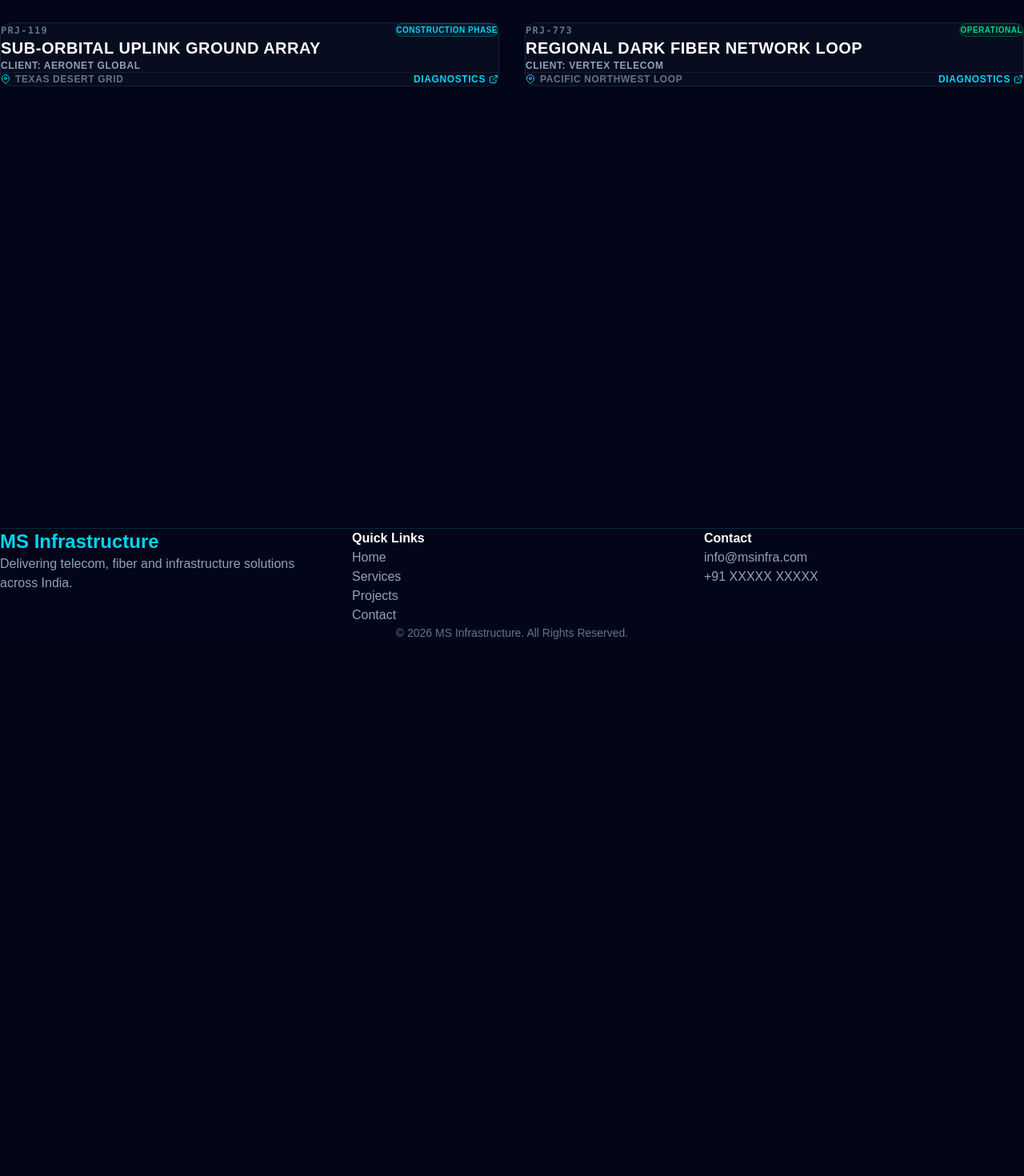
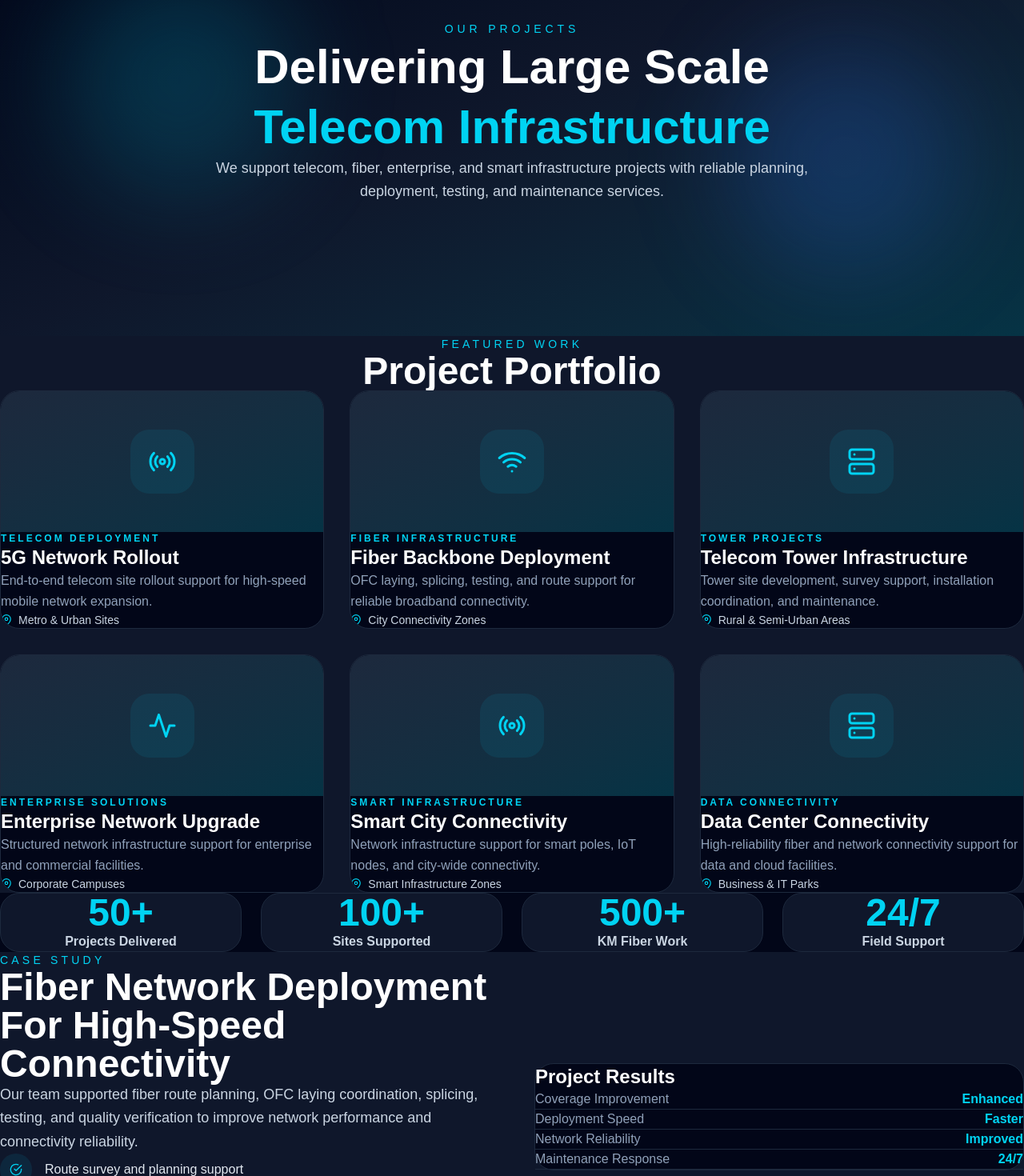
Before and after one commit to ashishrajput000261-commits/ms-infrastructure-website, a React app in the folder Frontend/: page /projects in a window 1280 px wide. Shown: the part 140-1610 px from the top of the page at 80% size. Before the commit the page ends 941 px from the top, so only its background shows below. Built offline with nearby package versions, Linux system fonts and the light colour scheme; the HTML template or start-up script is replaced by a standard one.

Commit message:
Day 06: complete projects page

```diff
--- a/Frontend/src/pages/Projects.jsx
+++ b/Frontend/src/pages/Projects.jsx
@@ -1,63 +1,277 @@
-import React from 'react';
-import { FiExternalLink, FiMapPin } from 'react-icons/fi';
+import React from "react";
+import {
+  FiArrowRight,
+  FiCheckCircle,
+  FiMapPin,
+  FiRadio,
+  FiWifi,
+  FiServer,
+  FiActivity,
+} from "react-icons/fi";
 
-const currentDeployments = [
-  { id: 'PRJ-901', client: 'QuantumTel Inc.', scope: '5G Urban Infill Matrix', loc: 'New York City Hub', status: 'Operational' },
-  { id: 'PRJ-402', client: 'Horizon Cloud Corp', scope: 'Hyperscale Optical Interconnect', loc: 'Silicon Valley Campus', status: 'In Validation' },
-  { id: 'PRJ-119', client: 'AeroNet Global', scope: 'Sub-Orbital Uplink Ground Array', loc: 'Texas Desert Grid', status: 'Construction Phase' },
-  { id: 'PRJ-773', client: 'Vertex Telecom', scope: 'Regional Dark Fiber Network Loop', loc: 'Pacific Northwest Loop', status: 'Operational' },
+const projects = [
+  {
+    title: "5G Network Rollout",
+    location: "Metro & Urban Sites",
+    category: "Telecom Deployment",
+    desc: "End-to-end telecom site rollout support for high-speed mobile network expansion.",
+    icon: <FiRadio />,
+  },
+  {
+    title: "Fiber Backbone Deployment",
+    location: "City Connectivity Zones",
+    category: "Fiber Infrastructure",
+    desc: "OFC laying, splicing, testing, and route support for reliable broadband connectivity.",
+    icon: <FiWifi />,
+  },
+  {
+    title: "Telecom Tower Infrastructure",
+    location: "Rural & Semi-Urban Areas",
+    category: "Tower Projects",
+    desc: "Tower site development, survey support, installation coordination, and maintenance.",
+    icon: <FiServer />,
+  },
+  {
+    title: "Enterprise Network Upgrade",
+    location: "Corporate Campuses",
+    category: "Enterprise Solutions",
+    desc: "Structured network infrastructure support for enterprise and commercial facilities.",
+    icon: <FiActivity />,
+  },
+  {
+    title: "Smart City Connectivity",
+    location: "Smart Infrastructure Zones",
+    category: "Smart Infrastructure",
+    desc: "Network infrastructure support for smart poles, IoT nodes, and city-wide connectivity.",
+    icon: <FiRadio />,
+  },
+  {
+    title: "Data Center Connectivity",
+    location: "Business & IT Parks",
+    category: "Data Connectivity",
+    desc: "High-reliability fiber and network connectivity support for data and cloud facilities.",
+    icon: <FiServer />,
+  },
+];
+
+const stats = [
+  { value: "50+", label: "Projects Delivered" },
+  { value: "100+", label: "Sites Supported" },
+  { value: "500+", label: "KM Fiber Work" },
+  { value: "24/7", label: "Field Support" },
+];
+
+const industries = [
+  "Telecom Operators",
+  "Government Projects",
+  "Enterprise Networks",
+  "Smart Cities",
+  "Data Centers",
+  "Utilities",
 ];
 
 const Projects = () => {
   return (
-    <div className="bg-slate-950 text-white min-h-screen pt-32 pb-24 select-none">
-      <div className="max-w-7xl mx-auto px-4 sm:px-6 lg:px-8">
+    <main className="bg-slate-950 text-white">
+      {/* Hero */}
+      <section className="relative min-h-[70vh] flex items-center justify-center overflow-hidden px-6 pt-24">
+        <div className="absolute inset-0 bg-gradient-to-br from-slate-950 via-slate-900 to-cyan-950"></div>
+        <div className="absolute top-24 left-20 h-72 w-72 rounded-full bg-cyan-500/20 blur-3xl"></div>
+        <div className="absolute bottom-20 right-20 h-72 w-72 rounded-full bg-blue-500/20 blur-3xl"></div>
 
-        {/* Header */}
-        <div className="mb-16">
-          <h1 className="text-xs font-bold text-cyan-400 tracking-widest uppercase mb-4">Active Operations</h1>
-          <h2 className="text-3xl sm:text-4xl font-black uppercase tracking-tight">Deployment Portfolio</h2>
+        <div className="relative z-10 max-w-5xl mx-auto text-center">
+          <p className="text-cyan-400 uppercase tracking-[0.35em] text-sm mb-5">
+            Our Projects
+          </p>
+
+          <h1 className="text-4xl md:text-6xl font-black leading-tight mb-6">
+            Delivering Large Scale
+            <span className="block text-cyan-400">
+              Telecom Infrastructure
+            </span>
+          </h1>
+
+          <p className="max-w-3xl mx-auto text-slate-300 text-lg leading-relaxed">
+            We support telecom, fiber, enterprise, and smart infrastructure
+            projects with reliable planning, deployment, testing, and
+            maintenance services.
+          </p>
+        </div>
+      </section>
+
+      {/* Featured Projects */}
+      <section className="py-24 px-6 bg-slate-900">
+        <div className="max-w-7xl mx-auto">
+          <div className="mb-16 text-center">
+            <p className="text-cyan-400 uppercase tracking-[0.3em] text-sm mb-3">
+              Featured Work
+            </p>
+            <h2 className="text-3xl md:text-5xl font-black">
+              Project Portfolio
+            </h2>
           </div>
 
-        {/* Project Tracking Grid */}
-        <div className="grid grid-cols-1 lg:grid-cols-2 gap-8">
-          {currentDeployments.map((p) => (
+          <div className="grid md:grid-cols-2 lg:grid-cols-3 gap-8">
+            {projects.map((project, index) => (
               <div
-              key={p.id}
-              className="p-6 sm:p-8 rounded-2xl bg-slate-900/40 border border-slate-800/80 hover:bg-slate-900/60 transition-all duration-300 flex flex-col justify-between"
+                key={index}
+                className="group bg-slate-950 border border-slate-800 rounded-3xl overflow-hidden hover:border-cyan-400/60 transition-all duration-300 hover:-translate-y-2"
               >
-              <div>
-                <div className="flex items-center justify-between gap-4 mb-4">
-                  <span className="text-xs font-mono tracking-widest text-slate-500 font-bold">{p.id}</span>
-                  <span className={`text-[10px] font-bold uppercase tracking-wider px-2.5 py-1 rounded-full border ${
-                    p.status === 'Operational'
-                      ? 'bg-emerald-950/40 border-emerald-500/30 text-emerald-400'
-                      : p.status === 'In Validation'
-                      ? 'bg-amber-950/40 border-amber-500/30 text-amber-400'
-                      : 'bg-cyan-950/40 border-cyan-500/30 text-cyan-400'
-                  }`}>
-                    {p.status}
-                  </span>
+                <div className="h-44 bg-gradient-to-br from-slate-800 to-cyan-950 flex items-center justify-center">
+                  <div className="h-20 w-20 rounded-3xl bg-cyan-500/10 text-cyan-400 flex items-center justify-center text-4xl group-hover:bg-cyan-400 group-hover:text-slate-950 transition">
+                    {project.icon}
                   </div>
-                <h3 className="text-xl font-bold uppercase tracking-wide text-white mb-2">{p.scope}</h3>
-                <p className="text-xs font-semibold uppercase tracking-wider text-slate-400 mb-6">Client: {p.client}</p>
                 </div>
 
-              <div className="pt-4 border-t border-slate-800/60 flex items-center justify-between text-xs font-bold tracking-wider uppercase text-slate-500">
-                <span className="flex items-center gap-1.5">
+                <div className="p-8">
+                  <p className="text-cyan-400 text-xs font-bold uppercase tracking-[0.25em] mb-3">
+                    {project.category}
+                  </p>
+
+                  <h3 className="text-2xl font-bold mb-4">
+                    {project.title}
+                  </h3>
+
+                  <p className="text-slate-400 leading-relaxed mb-6">
+                    {project.desc}
+                  </p>
+
+                  <div className="flex items-center gap-2 text-slate-300 text-sm">
                     <FiMapPin className="text-cyan-400" />
-                  {p.loc}
-                </span>
-                <span className="text-cyan-400 hover:underline cursor-pointer flex items-center gap-1">
-                  Diagnostics <FiExternalLink />
-                </span>
+                    {project.location}
+                  </div>
                 </div>
               </div>
             ))}
           </div>
+        </div>
+      </section>
 
+      {/* Stats */}
+      <section className="py-20 px-6 bg-slate-950">
+        <div className="max-w-7xl mx-auto grid sm:grid-cols-2 lg:grid-cols-4 gap-6">
+          {stats.map((stat, index) => (
+            <div
+              key={index}
+              className="bg-slate-900 border border-slate-800 rounded-3xl p-8 text-center"
+            >
+              <h3 className="text-4xl md:text-5xl font-black text-cyan-400 mb-3">
+                {stat.value}
+              </h3>
+              <p className="text-slate-300 font-semibold">{stat.label}</p>
+            </div>
+          ))}
+        </div>
+      </section>
+
+      {/* Case Study */}
+      <section className="py-24 px-6 bg-slate-900">
+        <div className="max-w-7xl mx-auto grid lg:grid-cols-2 gap-14 items-center">
+          <div>
+            <p className="text-cyan-400 uppercase tracking-[0.3em] text-sm mb-3">
+              Case Study
+            </p>
+
+            <h2 className="text-3xl md:text-5xl font-black mb-6">
+              Fiber Network Deployment For High-Speed Connectivity
+            </h2>
+
+            <p className="text-slate-300 text-lg leading-relaxed mb-8">
+              Our team supported fiber route planning, OFC laying coordination,
+              splicing, testing, and quality verification to improve network
+              performance and connectivity reliability.
+            </p>
+
+            <div className="space-y-5">
+              {[
+                "Route survey and planning support",
+                "Fiber laying and splicing coordination",
+                "Testing and quality inspection",
+                "Post-deployment maintenance support",
+              ].map((item, index) => (
+                <div key={index} className="flex items-center gap-4">
+                  <div className="h-10 w-10 rounded-full bg-cyan-500/10 text-cyan-400 flex items-center justify-center">
+                    <FiCheckCircle />
+                  </div>
+                  <p className="text-slate-200">{item}</p>
+                </div>
+              ))}
             </div>
           </div>
+
+          <div className="bg-slate-950 border border-slate-800 rounded-3xl p-8">
+            <h3 className="text-2xl font-bold mb-8">Project Results</h3>
+
+            <div className="space-y-6">
+              {[
+                { label: "Coverage Improvement", value: "Enhanced" },
+                { label: "Deployment Speed", value: "Faster" },
+                { label: "Network Reliability", value: "Improved" },
+                { label: "Maintenance Response", value: "24/7" },
+              ].map((result, index) => (
+                <div
+                  key={index}
+                  className="flex items-center justify-between border-b border-slate-800 pb-5"
+                >
+                  <span className="text-slate-400">{result.label}</span>
+                  <span className="text-cyan-400 font-bold">
+                    {result.value}
+                  </span>
+                </div>
+              ))}
+            </div>
+          </div>
+        </div>
+      </section>
+
+      {/* Industries */}
+      <section className="py-24 px-6 bg-slate-950">
+        <div className="max-w-7xl mx-auto">
+          <div className="text-center mb-16">
+            <p className="text-cyan-400 uppercase tracking-[0.3em] text-sm mb-3">
+              Industries Served
+            </p>
+            <h2 className="text-3xl md:text-5xl font-black">
+              Built For Modern Infrastructure Needs
+            </h2>
+          </div>
+
+          <div className="grid sm:grid-cols-2 lg:grid-cols-3 gap-6">
+            {industries.map((industry, index) => (
+              <div
+                key={index}
+                className="bg-slate-900 border border-slate-800 rounded-2xl p-8 hover:border-cyan-400/60 transition"
+              >
+                <FiArrowRight className="text-cyan-400 text-2xl mb-5" />
+                <h3 className="text-2xl font-bold">{industry}</h3>
+              </div>
+            ))}
+          </div>
+        </div>
+      </section>
+
+      {/* CTA */}
+      <section className="py-24 px-6 bg-gradient-to-r from-cyan-500 to-blue-600 text-slate-950">
+        <div className="max-w-5xl mx-auto text-center">
+          <h2 className="text-3xl md:text-5xl font-black mb-6">
+            Have A Project In Mind?
+          </h2>
+
+          <p className="text-lg md:text-xl mb-10 font-medium">
+            Let&apos;s build reliable telecom and infrastructure solutions
+            together.
+          </p>
+
+          <a
+            href="/contact"
+            className="bg-slate-950 text-white px-8 py-4 rounded-full font-bold inline-flex items-center gap-3 hover:bg-slate-900 transition"
+          >
+            Contact Us
+            <FiArrowRight />
+          </a>
+        </div>
+      </section>
+    </main>
   );
 };
 
```
Lines whose indentation alone changed are shown as unchanged.
